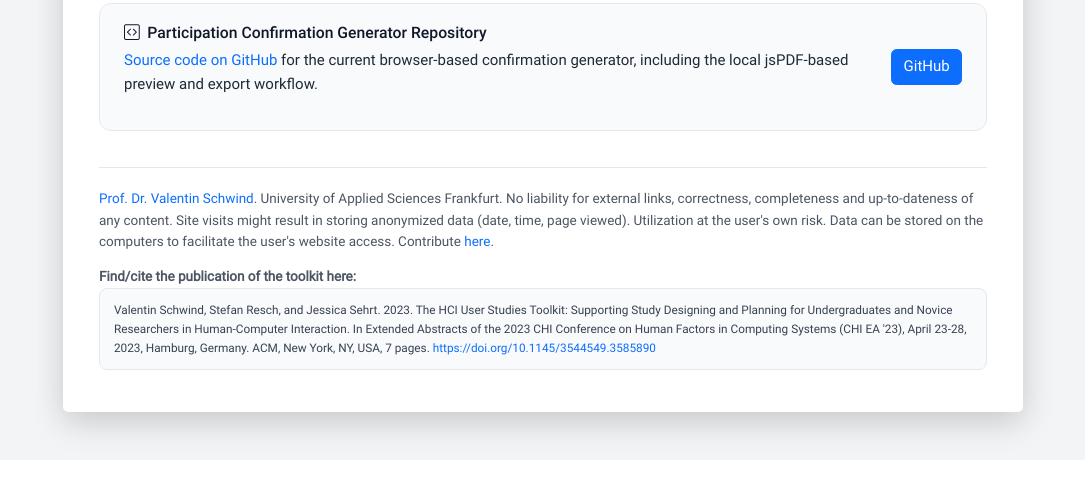
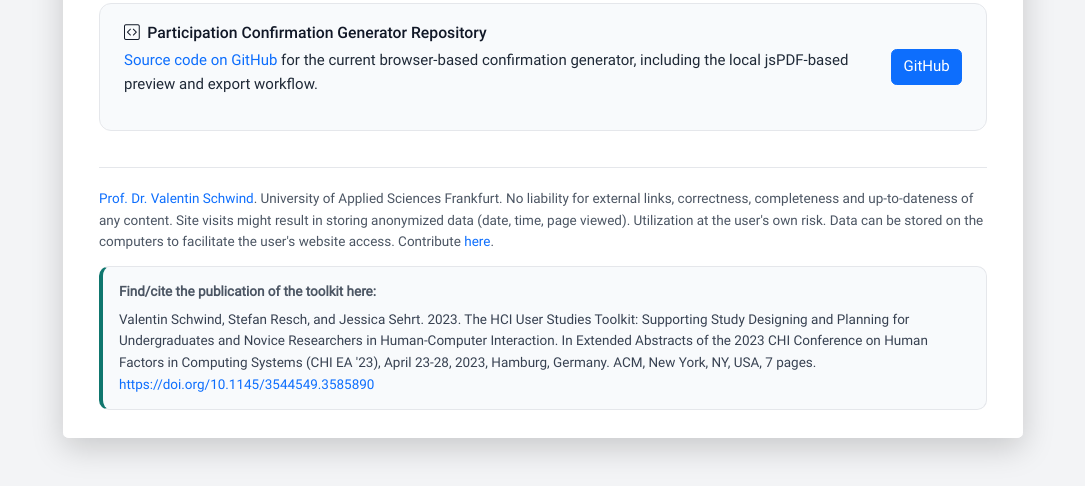
Before and after one commit to valentin-schwind/automated-participation-confirmation, a plain HTML site: page index.html in a window 1280 px wide. Shown: the part 2637-3123 px from the top of the page, without its empty margins (97-1182 px from the left). Before the commit the page ends 3097 px from the top, so only its background shows below. Drawn offline with Linux system fonts and the light colour scheme.

Commit message:
Wrap toolkit citation in a styled citation box

```diff
--- a/_css/style.css
+++ b/_css/style.css
@@ -334,6 +334,32 @@ h3 {
     padding: 12px 14px;
 }
 
+/* Citation box for the toolkit publication reference */
+.citation-box {
+    margin-top: 12px;
+    padding: 14px 16px;
+    border: 1px solid #e5e7eb;
+    border-left: 4px solid #0f766e;
+    border-radius: 10px;
+    background: #f8fafc;
+}
+
+.citation-box strong {
+    display: inline-block;
+    margin-bottom: 6px;
+}
+
+.citation-box code {
+    display: inline;
+    background: transparent;
+    border: 0;
+    padding: 0;
+    color: #374151;
+    white-space: normal;
+    font-family: inherit;
+    font-size: 0.9rem;
+}
+
 .is-invalid-manual {
     border-color: #dc3545 !important;
 }
--- a/index.html
+++ b/index.html
@@ -248,13 +248,13 @@
                     <p>
                         <a href="https://valentin-schwind.de" target="_blank" rel="noopener noreferrer">Prof. Dr. Valentin Schwind</a>. University of Applied Sciences Frankfurt. No liability for external links, correctness, completeness and up-to-dateness of any content. Site visits might result in storing anonymized data (date, time, page viewed). Utilization at the user's own risk. Data can be stored on the computers to facilitate the user's website access. Contribute <a href="https://github.com/stars/valentin-schwind/lists/hci-user-studies-toolkit" target="_blank" rel="noopener noreferrer">here</a>.
                     </p>
-                    <p>
+                    <div class="citation-box">
                         <strong>Find/cite the publication of the toolkit here:</strong><br />
                         <code>
                             Valentin Schwind, Stefan Resch, and Jessica Sehrt. 2023. The HCI User Studies Toolkit: Supporting Study Designing and Planning for Undergraduates and Novice Researchers in Human-Computer Interaction. In Extended Abstracts of the 2023 CHI Conference on Human Factors in Computing Systems (CHI EA '23), April 23-28, 2023, Hamburg, Germany. ACM, New York, NY, USA, 7 pages.
                             <a href="https://doi.org/10.1145/3544549.3585890" target="_blank" rel="noopener noreferrer">https://doi.org/10.1145/3544549.3585890</a>
                         </code>
-                    </p>
+                    </div>
                 </footer>
             </div>
         </div>
```
